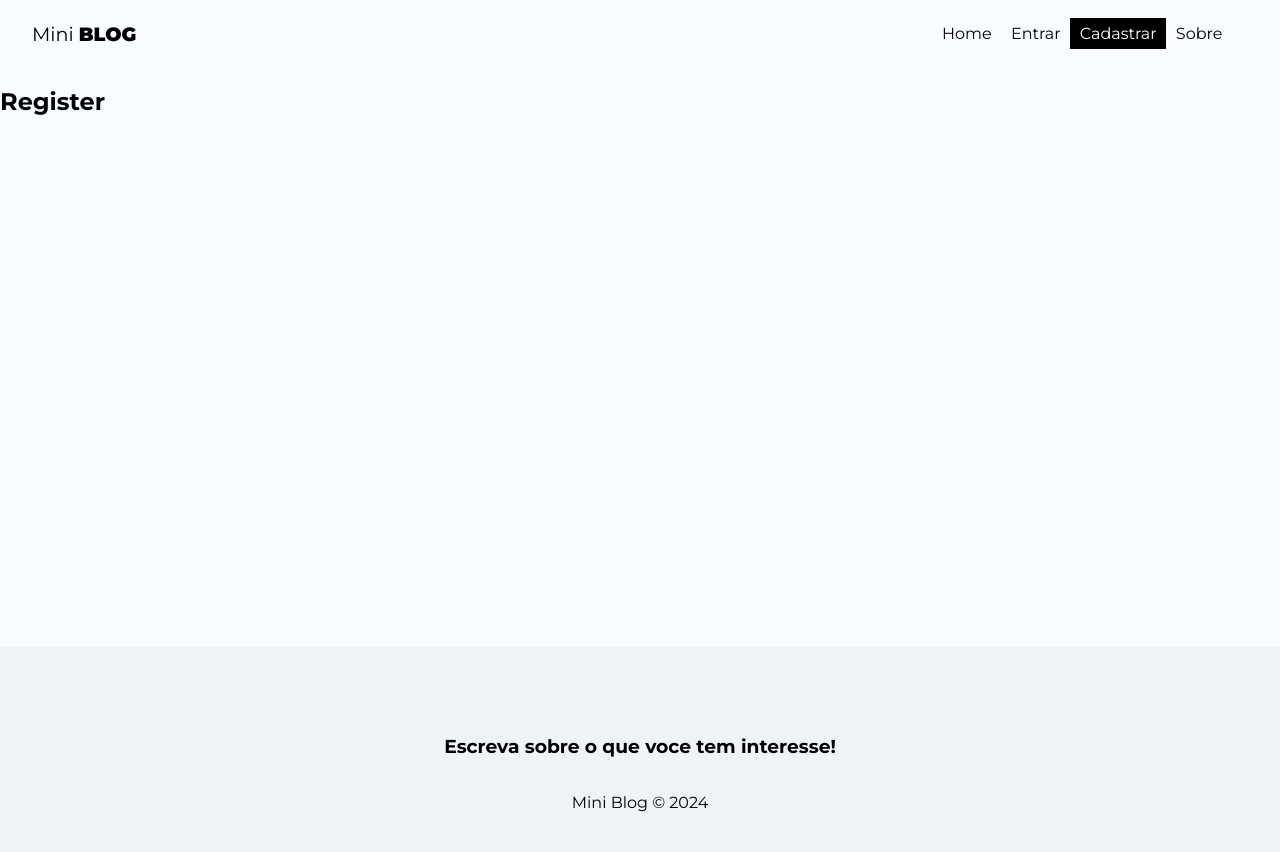
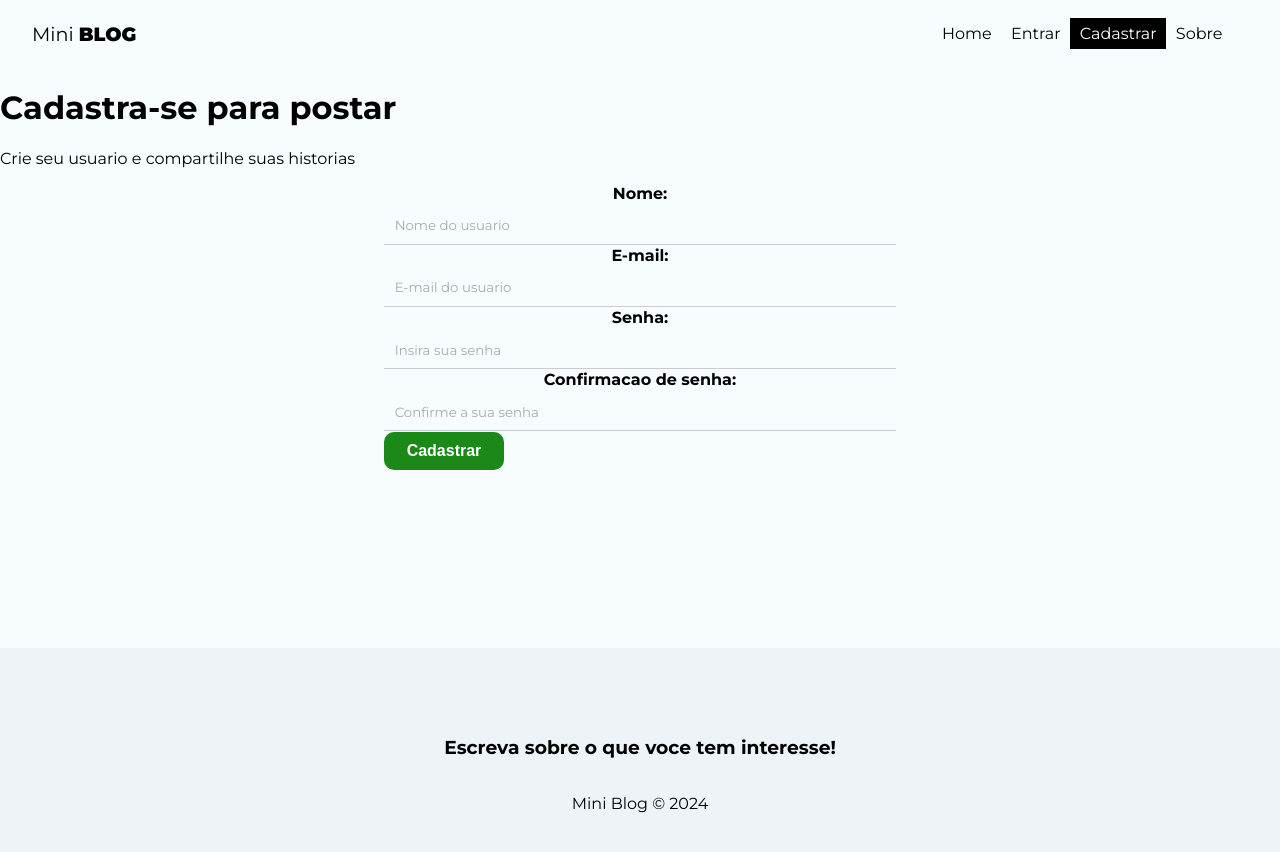
Before and after one commit to gustavobanares/Miniblog, a React (Vite) app in the folder 10_MINIBLOG/miniblog/: page /register in a window 1280 px wide. Shown: the top 852 px of the page. Built offline with nearby package versions, Linux system fonts and the light colour scheme.

Commit message:
Css from form

```diff
--- a/10_MINIBLOG/miniblog/src/index.css
+++ b/10_MINIBLOG/miniblog/src/index.css
@@ -8,6 +8,7 @@
 input::placeholder,
 textarea::placeholder {
   font-family: 'Montserrat', sans-serif;
+  color: #aaa;
 }
 
 input:focus,
@@ -31,3 +32,81 @@
 nav button:hover{
   color: #bbb;
 }
+
+/* form styles */
+form{
+  max-width: 40%;
+  margin: 0 auto;
+}
+
+label{
+  display: flex;
+  flex-direction: column;
+  margin-bottom: 1px;
+}
+
+label span{
+  margin-bottom: .3em;
+  font-weight: bold;
+  text-align: center;
+}
+
+input,
+textarea{
+  box-sizing: border-box;
+  border: none;
+  border-bottom: 1px solid #ccc;
+  padding: .8em;
+  background-color: transparent;
+}
+
+.btn{
+  background-color: #1a8918;
+  color: #fff;
+  text-align: center;
+  cursor: pointer;
+  border-radius: 10px;
+  width: 120px;
+  font-weight: bold;
+  border: none;
+  padding: 10px;
+  font-size: 1em;
+}
+
+.btn.btn-dark{
+  background-color: #000;
+  border-radius: 0;
+}
+
+.btn.btn-outline{
+  background-color: transparent;
+  border-radius: 0;
+  color: #000;
+  border: 1px solid #000;
+  padding: 7px 30px;
+}
+
+.btn:hover{
+  background-color: #0f730c;
+  color: #fff;
+}
+
+.btn.btn-outline:hover{
+  background-color: #000;
+}
+
+.btn.btn-danger:hover{
+  background-color: #dc3545;
+}
+
+button[disabled]{
+  background-color: #aaa;
+}
+
+.container .error{
+  color: #721c24;
+  background-color: #f8d7da;
+  border: 1px solid #f5c6cb;
+  padding: 5px;
+  border-radius: 5px;
+}
--- a/10_MINIBLOG/miniblog/src/pages/Register/Register.jsx
+++ b/10_MINIBLOG/miniblog/src/pages/Register/Register.jsx
@@ -1,9 +1,31 @@
 import styles from './Register.module.css'
+
+import { useState, useEffect } from 'react'
 
 const Register = () => {
   return (
     <div>
-        <h2>Register</h2>
+        <h1>Cadastra-se para postar</h1>
+        <p>Crie seu usuario e compartilhe suas historias</p>
+        <form>
+            <label>
+                <span>Nome:</span>
+                <input type="text" name='displayName' required placeholder='Nome do usuario' />
+            </label>
+            <label>
+                <span>E-mail:</span>
+                <input type="email" name='email' required placeholder='E-mail do usuario' />
+            </label>
+            <label>
+                <span>Senha:</span>
+                <input type="password" name='password' required placeholder='Insira sua senha' />
+            </label>
+            <label>
+                <span>Confirmacao de senha:</span>
+                <input type="password" name='confirmPassword' required placeholder='Confirme a sua senha' />
+            </label>
+            <button className='btn'>Cadastrar</button>
+        </form>
     </div>
   )
 }
--- a/10_MINIBLOG/miniblog/src/pages/Register/Register.module.css
+++ b/10_MINIBLOG/miniblog/src/pages/Register/Register.module.css
@@ -0,0 +1,7 @@
+.register{
+    text-align: center;
+}
+
+.register p {
+    color: #aaa;
+}
```
